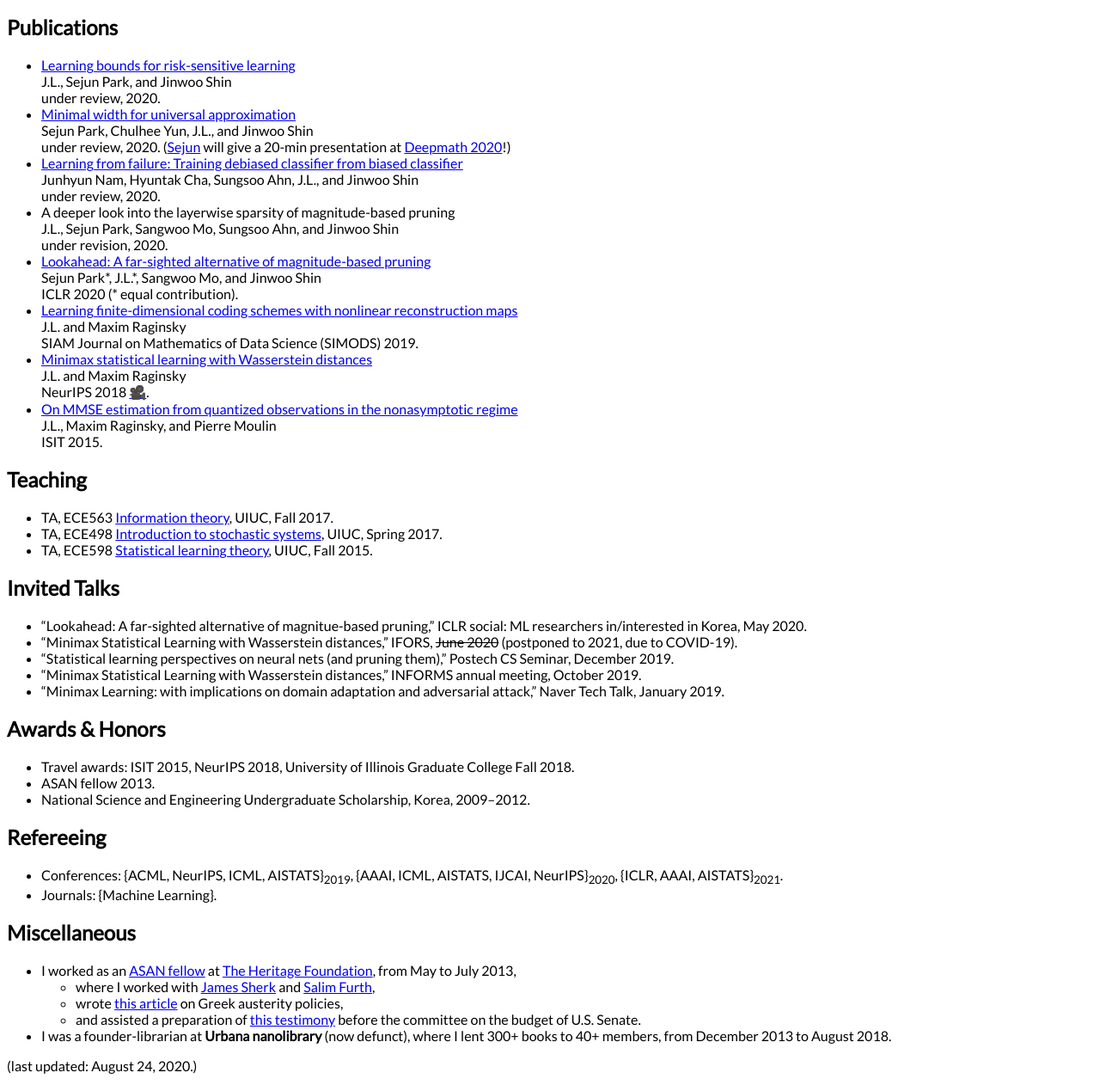
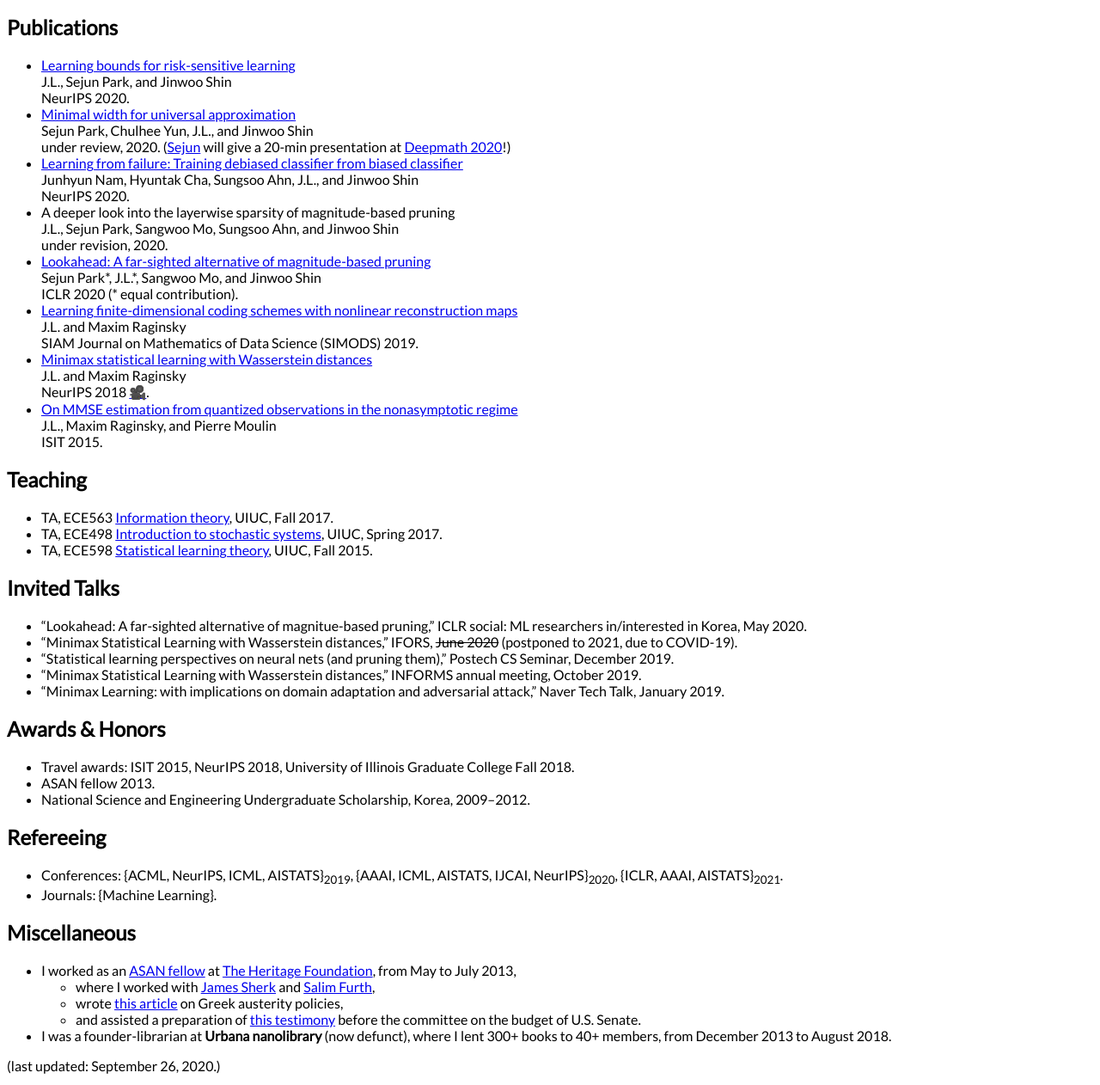
Before and after one commit to jaeho-lee/jaeho-lee.github.io, a Jekyll site: the page built from index.md, in a window 1280 px wide. Shown: the part 650-1912 px from the top of the page at 86% size. Built offline with Jekyll 4.4.1, drawn with Linux system fonts in a browser that asks for light colours; emoji names are drawn with the system emoji font.

Commit message:
Update index.md

```diff
--- a/index.md
+++ b/index.md
@@ -23,13 +23,13 @@ I like to ponder upon how operational constraints (e.g., robustness, fairness, r
 ## Publications
 * [Learning bounds for risk-sensitive learning](https://arxiv.org/abs/2006.08138)
 J.L., Sejun Park, and Jinwoo Shin
-under review, 2020.
+NeurIPS 2020.
 * [Minimal width for universal approximation](https://arxiv.org/abs/2006.08859)
 Sejun Park, Chulhee Yun, J.L., and Jinwoo Shin
 under review, 2020. ([Sejun](https://sites.google.com/site/sejunparksite/) will give a 20-min presentation at [Deepmath 2020](https://deepmath-conference.com)!)
 * [Learning from failure: Training debiased classifier from biased classifier](https://arxiv.org/abs/2007.02561)
 Junhyun Nam, Hyuntak Cha, Sungsoo Ahn, J.L., and Jinwoo Shin
-under review, 2020.
+NeurIPS 2020.
 * A deeper look into the layerwise sparsity of magnitude-based pruning
 J.L., Sejun Park, Sangwoo Mo, Sungsoo Ahn, and Jinwoo Shin
 under revision, 2020.
@@ -75,4 +75,4 @@ ISIT 2015.
 * I was a founder-librarian at **Urbana nanolibrary** (now defunct), where I lent 300+ books to 40+ members, from December 2013 to August 2018.
 
 
-(last updated: August 24, 2020.)
+(last updated: September 26, 2020.)
```
